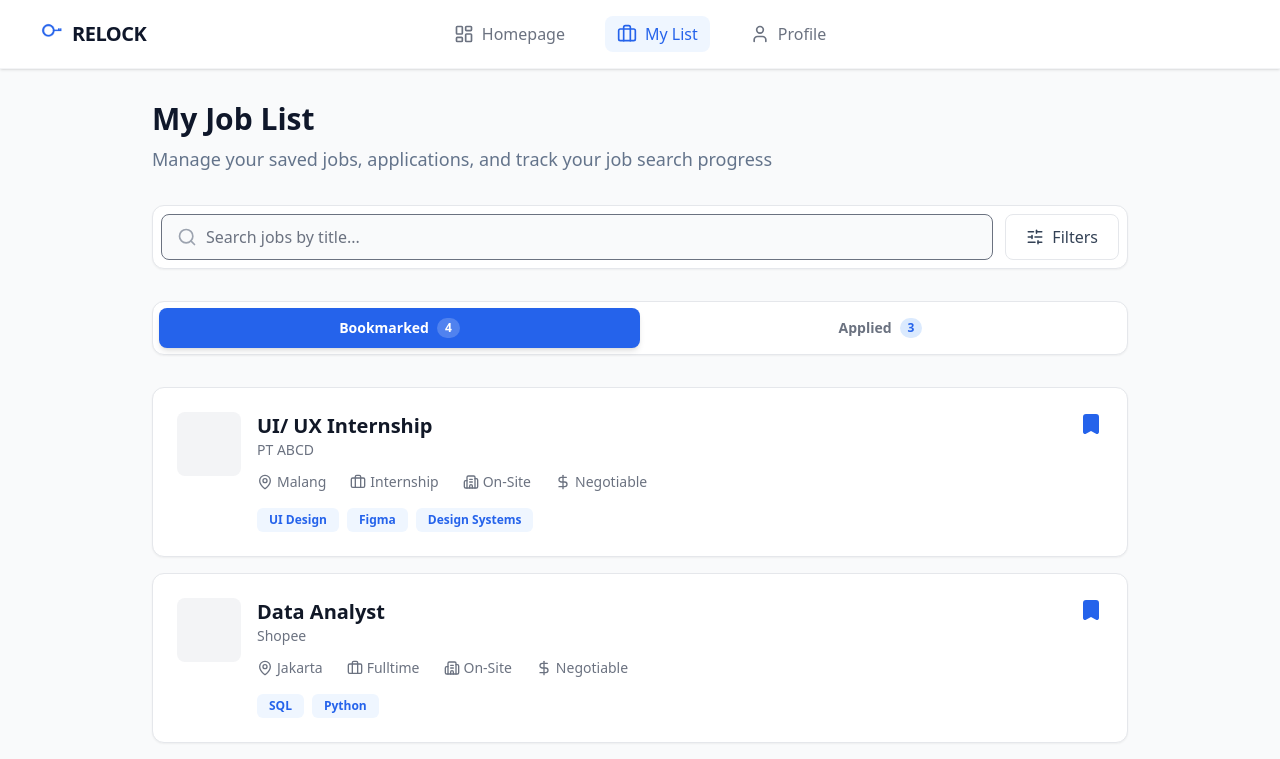
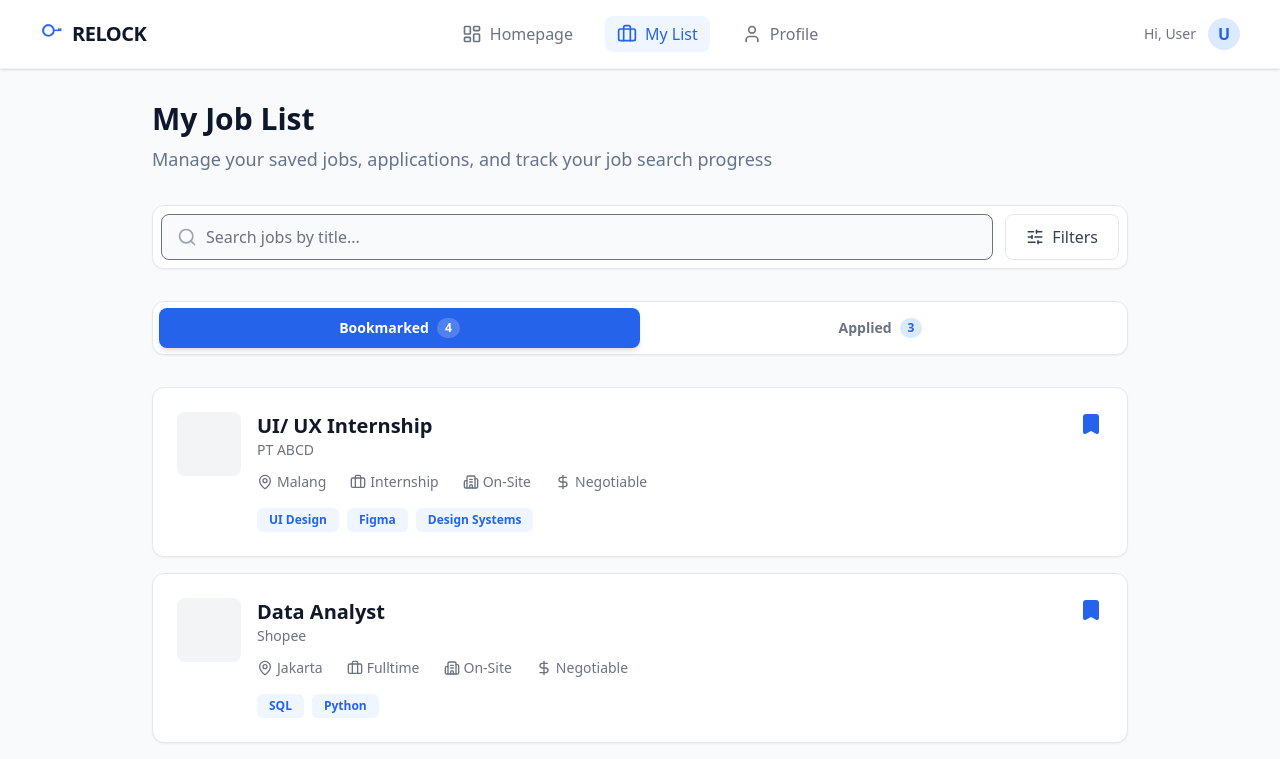
Before and after one commit to ShikinariShiki/ReLock, a React (Vite) app: page /my-list in a window 1280 px wide. Shown: the top 759 px of the page. Built offline with nearby package versions, Linux system fonts and the light colour scheme.

Commit message:
feat: enhance CandidateNavbar with login/logout functionality and update navigation links

```diff
--- a/src/components/candidate/CandidateNavbar.jsx
+++ b/src/components/candidate/CandidateNavbar.jsx
@@ -1,38 +1,47 @@
-import { LayoutDashboard, Briefcase, User } from "lucide-react";
-import { NavLink } from "react-router-dom"; // <-- 1. Import NavLink
+import { LayoutDashboard, Briefcase, User, LogIn } from "lucide-react";
+import { NavLink, Link } from "react-router-dom";
 
 export default function CandidateNavbar() {
 
-  // --- 2. style agar rapih ---
+  // --- SIMULASI STATUS LOGIN ---
+  // Ubah menjadi 'true' untuk melihat tampilan saat sudah login
+  // Ubah menjadi 'false' untuk melihat tampilan tamu (Guest)
+  const isLoggedIn = true;
+
+  // --- Style Helper ---
   const baseStyle = "flex items-center gap-2 font-medium transition-colors";
   const activeStyle = "text-blue-600 bg-blue-50 px-3 py-1.5 rounded-lg";
   const inactiveStyle = "text-gray-500 hover:text-blue-600";
 
-  // Fungsi untuk menggabungkan style
   const getNavLinkClass = ({ isActive }) => {
     return `${baseStyle} ${isActive ? activeStyle : inactiveStyle}`;
   };
 
   return (
-    <nav className="w-full flex items-center justify-between px-10 py-4 bg-white shadow border-b border-gray-100">
-      {/* ... logo ... */}
+    <nav className="w-full flex items-center justify-between px-10 py-4 bg-white shadow border-b border-gray-100 sticky top-0 z-50">
+
+      {/* 1. LOGO */}
       <div className="flex-1 flex items-center justify-start gap-2">
-        <img src="logo.png" className="w-6 h-6" alt="logo relock"></img>
+        <img src="/logo.png" className="w-6 h-6" alt="logo relock" />
         <span className="font-sans font-bold text-xl text-slate-900 tracking-tight">RELOCK</span>
       </div>
 
-
-      <div className="flex items-center gap-10">
+      {/* 2. MENU TENGAH */}
+      <div className="flex items-center gap-8">
+        {/* Homepage selalu muncul untuk semua */}
         <NavLink
-          to="/Homepage-candidate"
+          to="/homepage-candidate"
           className={getNavLinkClass}
         >
           <LayoutDashboard size={20} strokeWidth={2} />
           <span>Homepage</span>
         </NavLink>
 
+        {/* Menu Khusus User yang Sudah Login */}
+        {isLoggedIn && (
+          <>
             <NavLink
-          to="/my-list" // (Sesuai App.jsx)
+              to="/my-list"
               className={getNavLinkClass}
             >
               <Briefcase size={20} strokeWidth={2} />
@@ -40,16 +49,45 @@ export default function CandidateNavbar() {
             </NavLink>
 
             <NavLink
-          to="/profile-candidate" // (Sesuai App.jsx)
+              to="/profile-candidate"
               className={getNavLinkClass}
             >
               <User size={20} strokeWidth={2} />
               <span>Profile</span>
             </NavLink>
+          </>
+        )}
       </div>
 
+      {/* 3. MENU KANAN (AUTH BUTTONS) */}
+      <div className="flex-1 flex justify-end gap-3">
+        {isLoggedIn ? (
+          // Tampilan Kanan jika SUDAH Login (Opsional: Logout Button / Avatar Kecil)
+          <div className="flex items-center gap-3">
+             <span className="text-sm text-gray-500">Hi, User</span>
+             <div className="w-8 h-8 bg-blue-100 rounded-full flex items-center justify-center text-blue-600 font-bold">
+                U
+             </div>
+          </div>
+        ) : (
+          // Tampilan Kanan jika BELUM Login (Guest)
+          <>
+            <Link
+              to="/login-candidate"
+              className="px-4 py-2 text-sm font-bold text-gray-600 hover:text-blue-600 transition"
+            >
+              Masuk
+            </Link>
+            <Link
+              to="/register-candidate"
+              className="px-5 py-2 text-sm font-bold text-white bg-[#155DFC] rounded-lg hover:bg-blue-700 transition shadow-sm"
+            >
+              Daftar
+            </Link>
+          </>
+        )}
+      </div>
 
-      <div className="flex-1 flex justify-end"></div>
     </nav>
   );
 }
```
Lines whose indentation alone changed are shown as unchanged.
